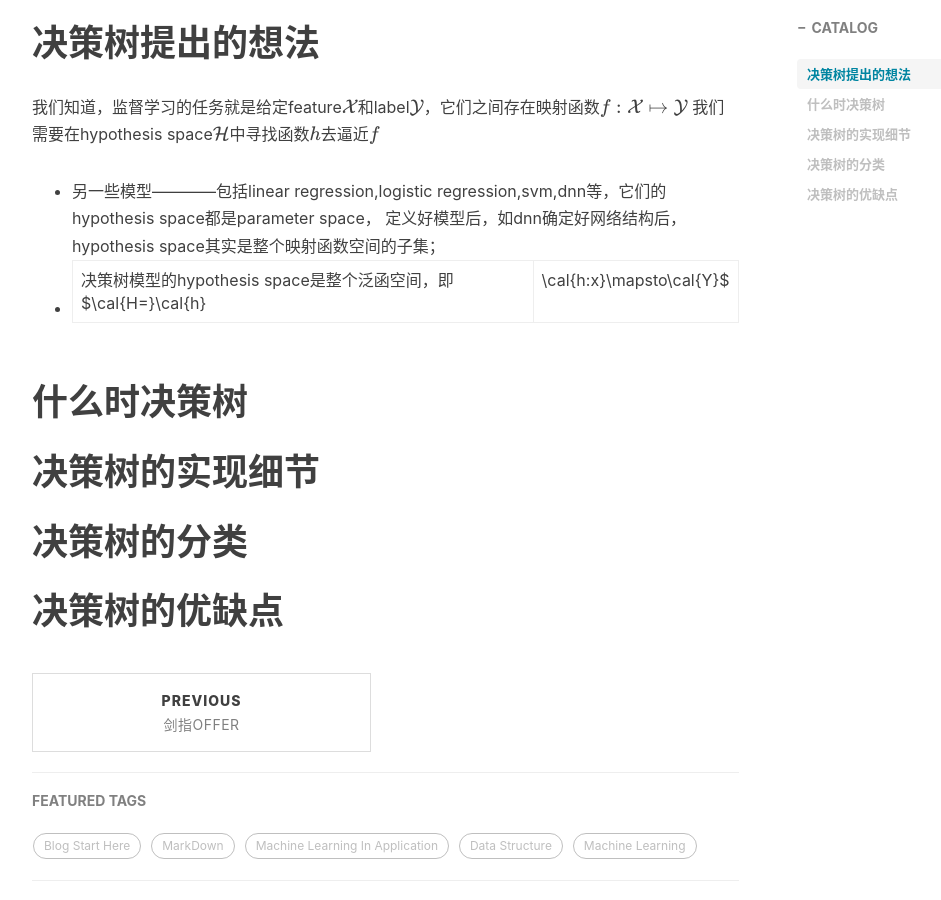
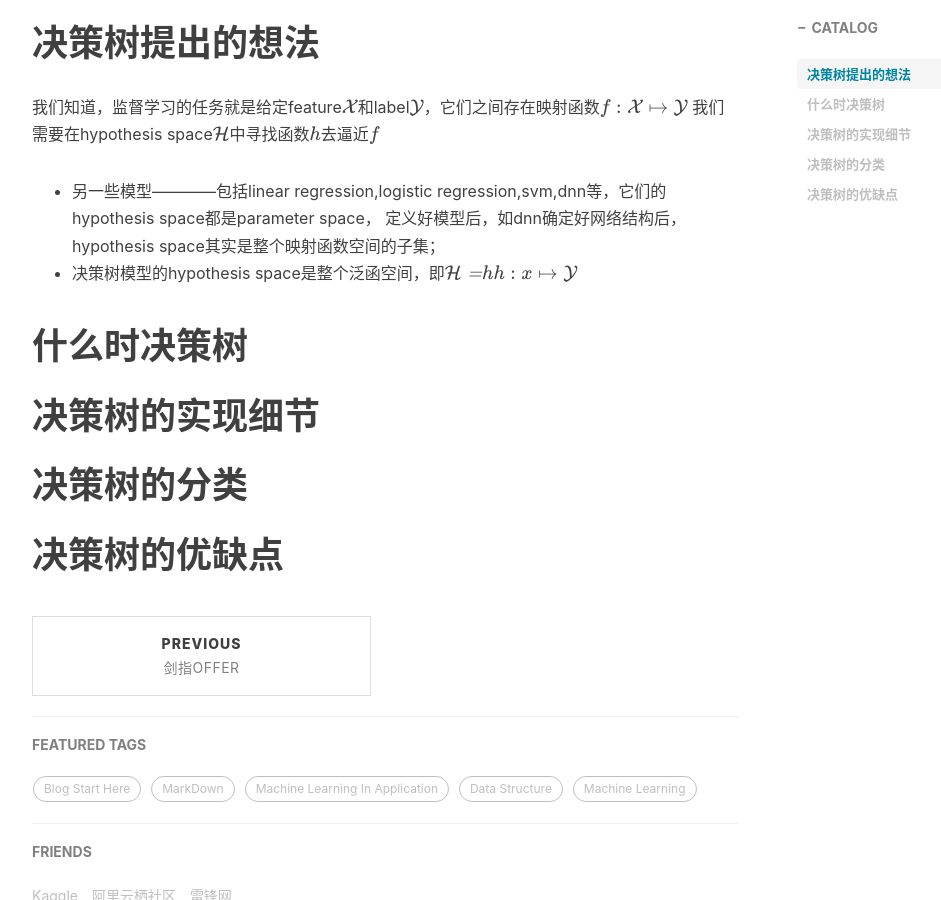
Before and after one commit to BishengSJTU/BishengSJTU.github.io, a Jekyll site: the page built from _posts/2018-12-08-决策树总结.md, in a window 1280 px wide and 900 px high, scrolled down 640 px. Shown: the whole window, without its empty margins (233-1174 px from the left). Built offline with Jekyll 4.4.1, drawn with Linux system fonts in a browser that asks for light colours; nearby versions of some CDN libraries; formulas are drawn with MathJax 3; comment, search, counter and statistics services are not loaded.

Commit message:
2018-12-08

```diff
--- a/_posts/2018-12-08-决策树总结.md
+++ b/_posts/2018-12-08-决策树总结.md
@@ -21,7 +21,7 @@
 我们需要在hypothesis space$\cal{H}$中寻找函数$\cal{h}$去逼近$\cal{f}$
 - 另一些模型————包括linear regression,logistic regression,svm,dnn等，它们的hypothesis space都是parameter space，
 定义好模型后，如dnn确定好网络结构后，hypothesis space其实是整个映射函数空间的子集；
-- 决策树模型的hypothesis space是整个泛函空间，即$\cal{H=}\cal{h}|\cal{h:x}\mapsto\cal{Y}$
+- 决策树模型的hypothesis space是整个泛函空间，即$\cal{H=}\cal{h}\cal{h:x}\mapsto\cal{Y}$
 
 
 # 什么时决策树
```
